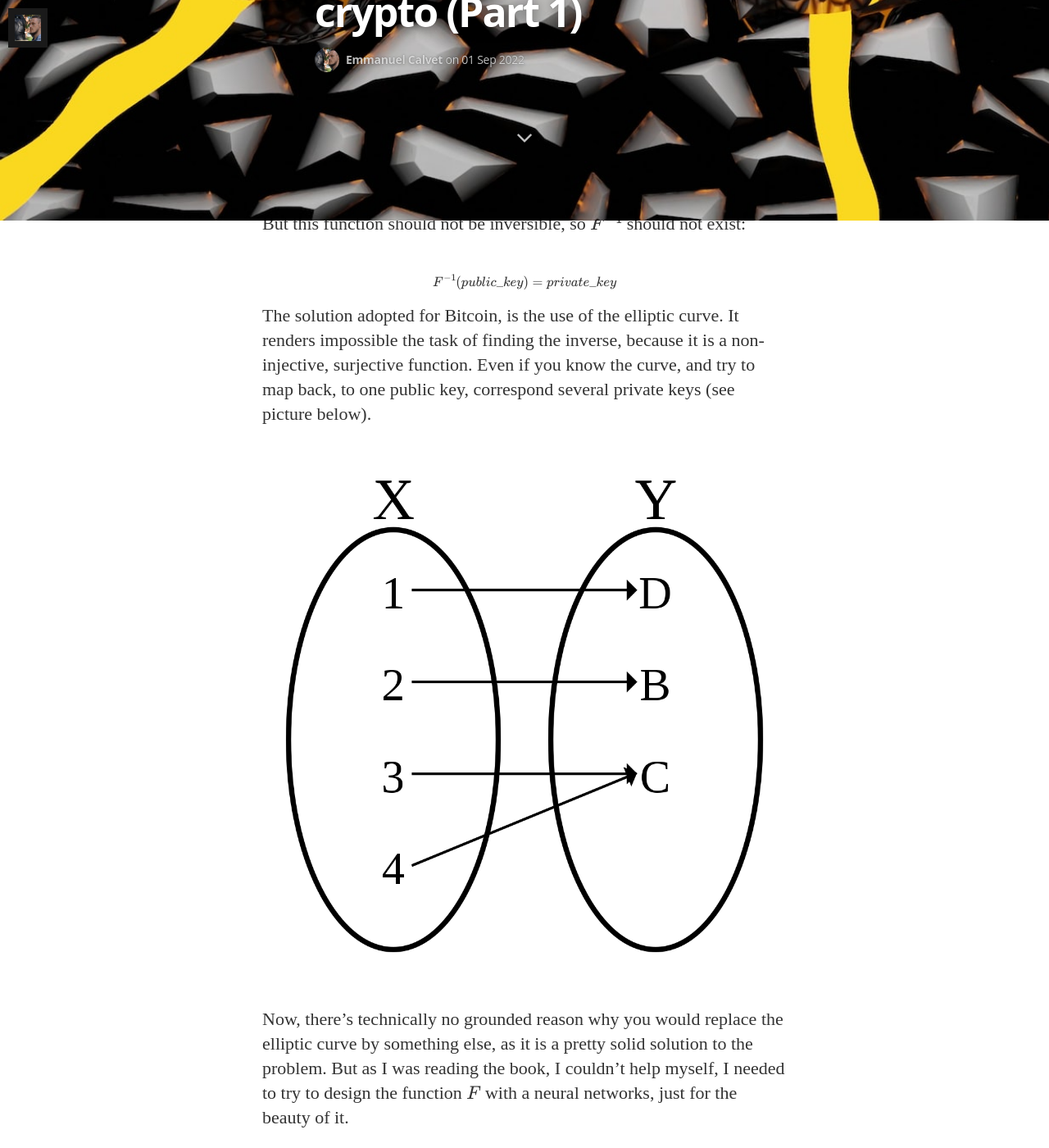
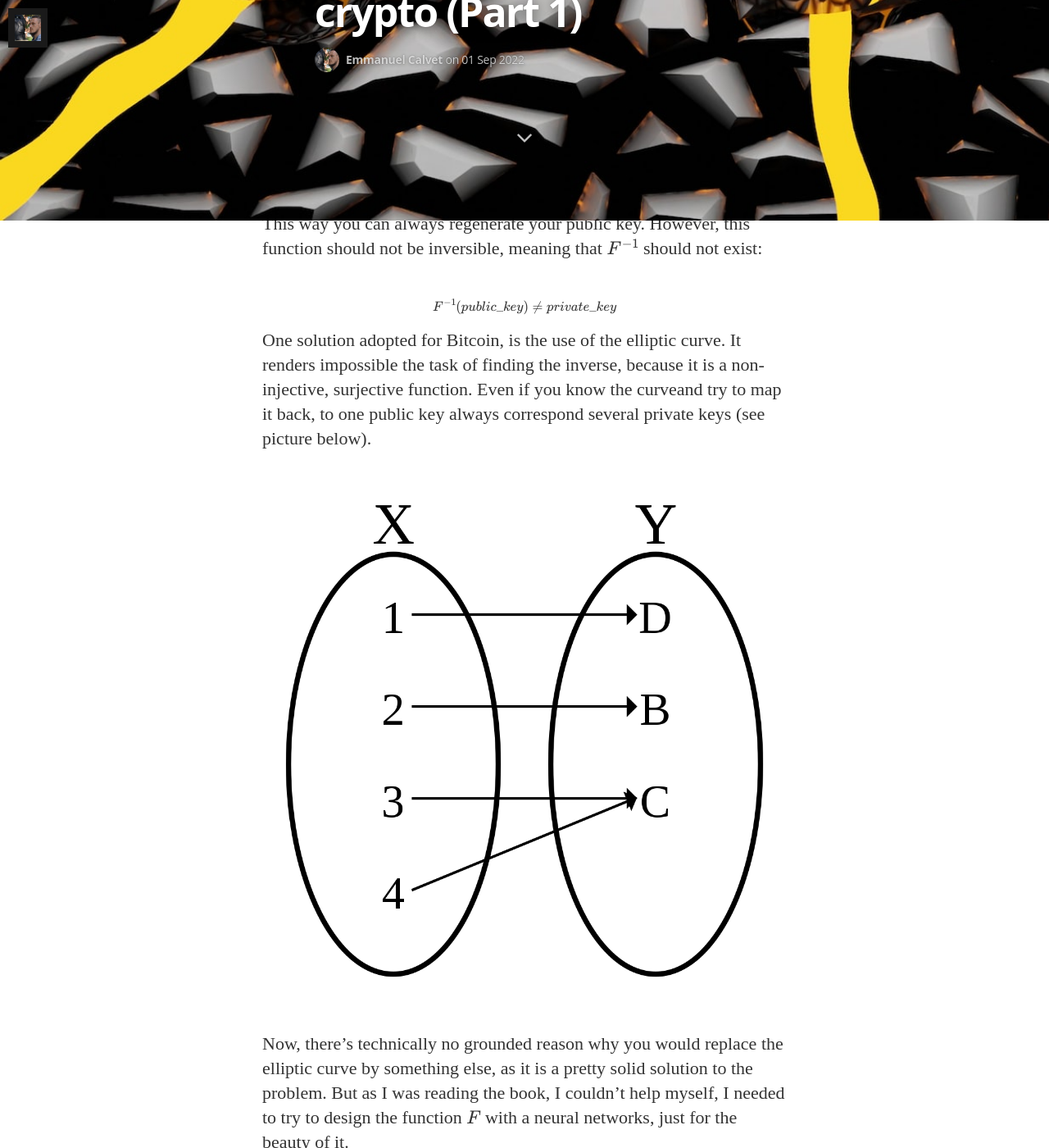
Before and after one commit to ManuNeuro/EmmanuelCalvet, a Jekyll site: the page built from _posts/2022-09-01-whitepaper-p1.md, in a window 1280 px wide and 1400 px high, scrolled down 1131 px. Shown: the whole window at 82% size. Built offline with Jekyll 4.4.1, drawn with Linux system fonts in a browser that asks for light colours; nearby versions of some CDN libraries; some web fonts are replaced; formulas are drawn with MathJax 3; comment, search, counter and statistics services are not loaded; some of the changed text lies outside the part shown.

Commit message:
Update 2022-09-01-whitepaper-p1.md

```diff
--- a/_posts/2022-09-01-whitepaper-p1.md
+++ b/_posts/2022-09-01-whitepaper-p1.md
@@ -20,17 +20,17 @@ When you generate a public key, you need to design a deterministic function $F$,
 
 $$public\_key = F(private\_key)$$
 
-But this function should not be inversible, so $F^{-1}$ should not exist:
+This way you can always regenerate your public key. However, this function should not be inversible, meaning that $F^{-1}$ should not exist:
 
-$$F^{-1}(public\_key) = private\_key$$
+$$F^{-1}(public\_key) \neq private\_key$$
 
-The solution adopted for Bitcoin, is the use of the elliptic curve. It renders impossible the task of finding the inverse, because it is a non-injective, surjective function. Even if you know the curve, and try to map back, to one public key, correspond several private keys (see picture below).
+One solution adopted for Bitcoin, is the use of the elliptic curve. It renders impossible the task of finding the inverse, because it is a non-injective, surjective function. Even if you know the curveand try to map it back, to one public key always correspond several private keys (see picture below).
 
-![You can image that a desirable public key is in the set Y, is C. Because then you can't know for sure if the private key in the set X, is either 2 or 3. Image taken from wikipedia.]({{ '/assets/article_images/2022-09-01-whitepaper-p1/pic1.png' | relative_url }})
+![You can imagine that a desirable public key (set Y) is C. Because then you can't know for sure if the private key (set X) is either 2 or 3. Image taken from wikipedia.]({{ '/assets/article_images/2022-09-01-whitepaper-p1/pic1.png' | relative_url }})
 
 Now, there's technically no grounded reason why you would replace the elliptic curve by something else, as it is a pretty solid solution to the problem. But as I was reading the book, I couldn't help myself, I needed to try to design the function $F$ with a neural networks, just for the beauty of it.
 
-Okay what about you, you ask. Well their could be one or two reasons why this might be of interest for you too. I am going to present artifical neural networks, in a non-trivial way, if you dare going down the rabit whole.
+Okay what about you, you ask. Well their could be one or two reasons why this might be of interest for you too. Let's say I am going to present you artifical neural networks, in a non-trivial way, if you dare going down the rabit whole.
 
 ***
 
```
